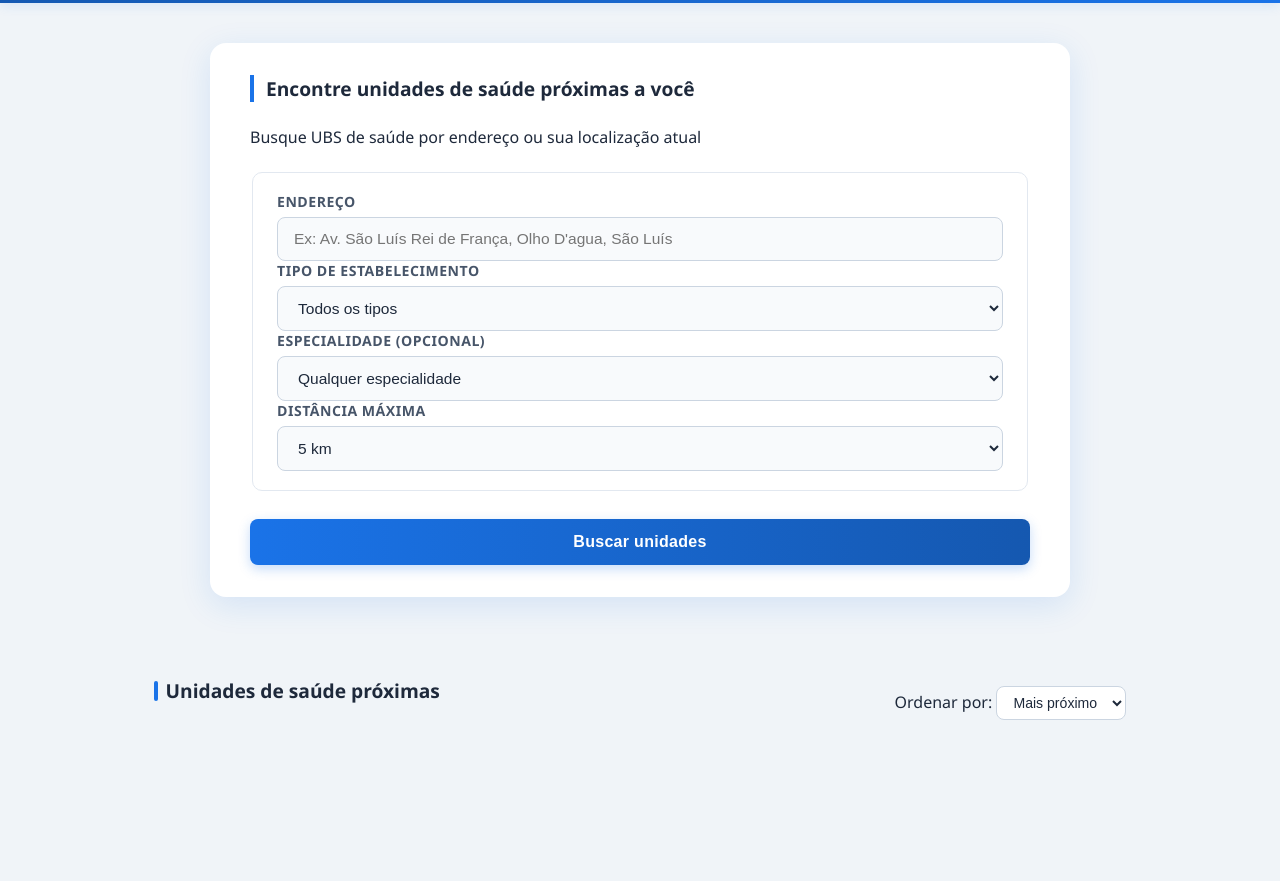
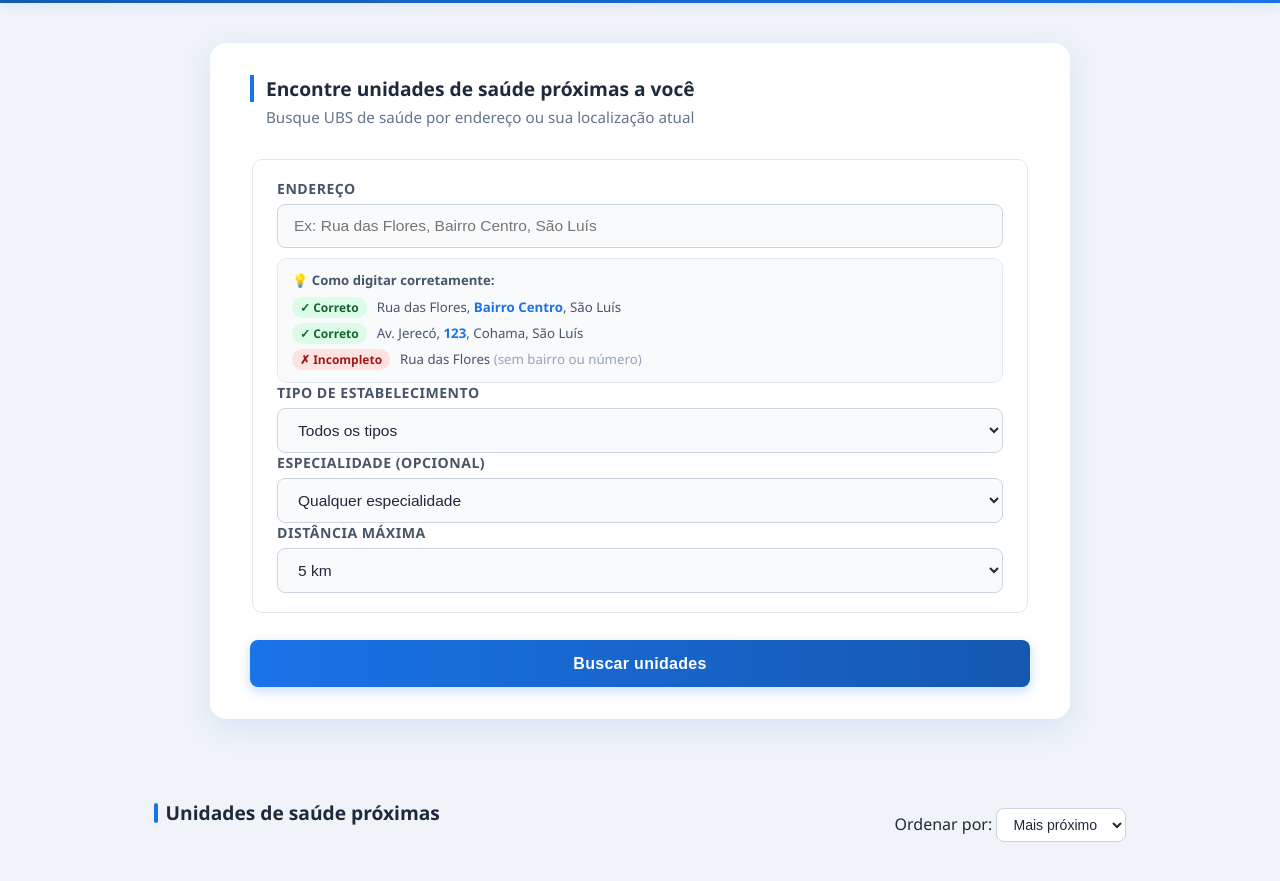
Before and after one commit to Felgosito/TCC, a website: page public/index.html in a window 1280 px wide. Shown: the part 65-946 px from the top of the page. Before the commit the page ends 849 px from the top, so only its background shows below. Drawn offline with Linux system fonts and the light colour scheme; no server answers.

Commit message:
Adiciona dica de formato de endereço na home e validação no JS

```diff
--- a/public/css/home.css
+++ b/public/css/home.css
@@ -1,47 +1,51 @@
-/* ===== HERO / BANNER ===== */
-.hero-section {
-  background: linear-gradient(135deg, #1558b0 0%, #1a73e8 60%, #0d9488 100%);
-  color: #fff;
-  text-align: center;
-  padding: 3.5rem 1.5rem 4rem;
+:root {
+  --primaria: #1a73e8;
+  --primaria-escura: #1558b0;
+  --primaria-clara: #e8f0fe;
+  --acento: #0d9488;
+  --fundo: #f0f4f8;
+  --branco: #ffffff;
+  --texto: #1e293b;
+  --texto-suave: #64748b;
+  --borda: #cbd5e1;
+  --sombra: rgba(26, 115, 232, 0.12);
+  --fonte-principal: 'Segoe UI', Roboto, Oxygen, Ubuntu, Cantarell, sans-serif;
 }
 
-.hero-section h2 {
-  font-size: 2rem;
-  font-weight: 800;
-  margin-bottom: 0.5rem;
-  letter-spacing: -0.5px;
+body {
+    background: var(--fundo);
+    margin: 0;
+    padding: 0;
 }
 
-.hero-section p {
-  font-size: 1.1rem;
-  opacity: 0.88;
-  margin-bottom: 0;
-}
-
-/* ===== FORMULÁRIO DE BUSCA ===== */
 .main-container {
   max-width: 780px;
-  margin: 2.5rem auto;        /* margem positiva normal, sem hero */
+  margin: 2.5rem auto;
   background: #fff;
   border-radius: 16px;
   padding: 2rem 2.5rem;
   box-shadow: 0 8px 32px rgba(26,115,232,0.13);
 }
 
-
 .main-container img {
-  display: none; /* remova ou ajuste se quiser manter a logo dentro do form */
+  display: none;
 }
 
 .main-container > h2 {
   font-size: 1.2rem;
   color: #1e293b;
   font-weight: 700;
-  margin: 0 0 1.5rem;
+  margin: 0 0 0.3rem;
   text-align: left;
   border-left: 4px solid #1a73e8;
   padding-left: 12px;
+}
+
+.main-container > p {
+  color: #64748b;
+  font-size: 0.95rem;
+  margin: 0 0 1.5rem;
+  padding-left: 16px;
 }
 
 .main-container form {
@@ -84,6 +88,11 @@
   background: #fff;
 }
 
+.form-group input.input-erro {
+  border-color: #ef4444;
+  box-shadow: 0 0 0 3px rgba(239,68,68,0.13);
+}
+
 fieldset {
   border: 1.5px solid #e2e8f0;
   border-radius: 10px;
@@ -99,6 +108,67 @@ fieldset legend {
   letter-spacing: 0.5px;
   padding: 0 8px;
 }
+
+/* ===== DICA DE ENDEREÇO ===== */
+.endereco-dica {
+  margin-top: 10px;
+  background: #f8fafc;
+  border: 1.5px solid #e2e8f0;
+  border-radius: 10px;
+  padding: 12px 14px;
+}
+
+.dica-titulo {
+  font-size: 0.82rem;
+  font-weight: 700;
+  color: #475569;
+  display: block;
+  margin-bottom: 8px;
+}
+
+.dica-linha {
+  display: flex;
+  align-items: center;
+  gap: 10px;
+  font-size: 0.83rem;
+  color: #475569;
+  margin-bottom: 5px;
+}
+
+.dica-linha:last-child { margin-bottom: 0; }
+
+.dica-linha strong { color: #1a73e8; }
+.dica-linha em { color: #94a3b8; font-style: normal; }
+
+.dica-badge {
+  display: inline-block;
+  padding: 2px 8px;
+  border-radius: 20px;
+  font-size: 0.75rem;
+  font-weight: 700;
+  white-space: nowrap;
+  flex-shrink: 0;
+}
+
+.dica-badge.ok   { background: #dcfce7; color: #166534; }
+.dica-badge.erro { background: #fee2e2; color: #991b1b; }
+
+/* ===== AVISO DE ERRO NO ENDEREÇO ===== */
+.aviso-endereco {
+  display: flex;
+  align-items: flex-start;
+  gap: 8px;
+  margin-top: 8px;
+  background: #fff7ed;
+  border: 1.5px solid #fed7aa;
+  border-radius: 8px;
+  padding: 10px 12px;
+  font-size: 0.85rem;
+  color: #9a3412;
+  line-height: 1.5;
+}
+
+.aviso-endereco span { font-size: 1rem; flex-shrink: 0; }
 
 /* ===== BOTÃO ===== */
 button {
@@ -122,9 +192,7 @@ button:hover {
   box-shadow: 0 6px 18px rgba(26,115,232,0.3);
 }
 
-button:active {
-  transform: translateY(0);
-}
+button:active { transform: translateY(0); }
 
 /* ===== SEÇÃO DE RESULTADOS ===== */
 .section-results {
@@ -228,7 +296,6 @@ button:active {
   color: #475569;
 }
 
-/* ===== ORDER BY ===== */
 .order-by {
   float: right;
   margin-right: 12%;
@@ -245,7 +312,6 @@ button:active {
   cursor: pointer;
 }
 
-/* ===== ESTADOS ===== */
 .loading, .error, .no-results {
   padding: 24px;
   text-align: center;
@@ -253,16 +319,14 @@ button:active {
   color: #64748b;
 }
 
-.error {
-  color: #dc2626;
-}
+.error { color: #dc2626; }
 
 /* ===== RESPONSIVO ===== */
 @media (max-width: 768px) {
-  .hero-section h2 { font-size: 1.4rem; }
-  .main-container { padding: 1.5rem 1.2rem; margin: -1.5rem 1rem 0; }
+  .main-container { padding: 1.5rem 1.2rem; margin: 1.5rem 1rem; }
   .results-container { margin: 0 4%; gap: 14px; }
   .section-results h2 { margin: 0 4% 1.2rem; }
   .order-by { margin-right: 4%; }
   .result-card { width: 100%; }
+  .dica-linha { flex-wrap: wrap; }
 }
--- a/public/index.html
+++ b/public/index.html
@@ -23,7 +23,24 @@
             <fieldset>
                 <div class="form-group">
                     <label for="endereco">Endereço</label>
-                    <input type="text" id="endereco" placeholder="Ex: Av. São Luís Rei de França, Olho D'agua, São Luís">
+                    <input type="text" id="endereco" placeholder="Ex: Rua das Flores, Bairro Centro, São Luís">
+                    <div class="endereco-dica">
+                        <div class="dica-exemplos">
+                            <span class="dica-titulo">💡 Como digitar corretamente:</span>
+                            <div class="dica-linha correto">
+                                <span class="dica-badge ok">✓ Correto</span>
+                                <span>Rua das Flores, <strong>Bairro Centro</strong>, São Luís</span>
+                            </div>
+                            <div class="dica-linha correto">
+                                <span class="dica-badge ok">✓ Correto</span>
+                                <span>Av. Jerecó, <strong>123</strong>, Cohama, São Luís</span>
+                            </div>
+                            <div class="dica-linha errado">
+                                <span class="dica-badge erro">✗ Incompleto</span>
+                                <span>Rua das Flores <em>(sem bairro ou número)</em></span>
+                            </div>
+                        </div>
+                    </div>
                 </div>
                 <div class="form-group">
                     <label for="tipo">Tipo de estabelecimento</label>
```
